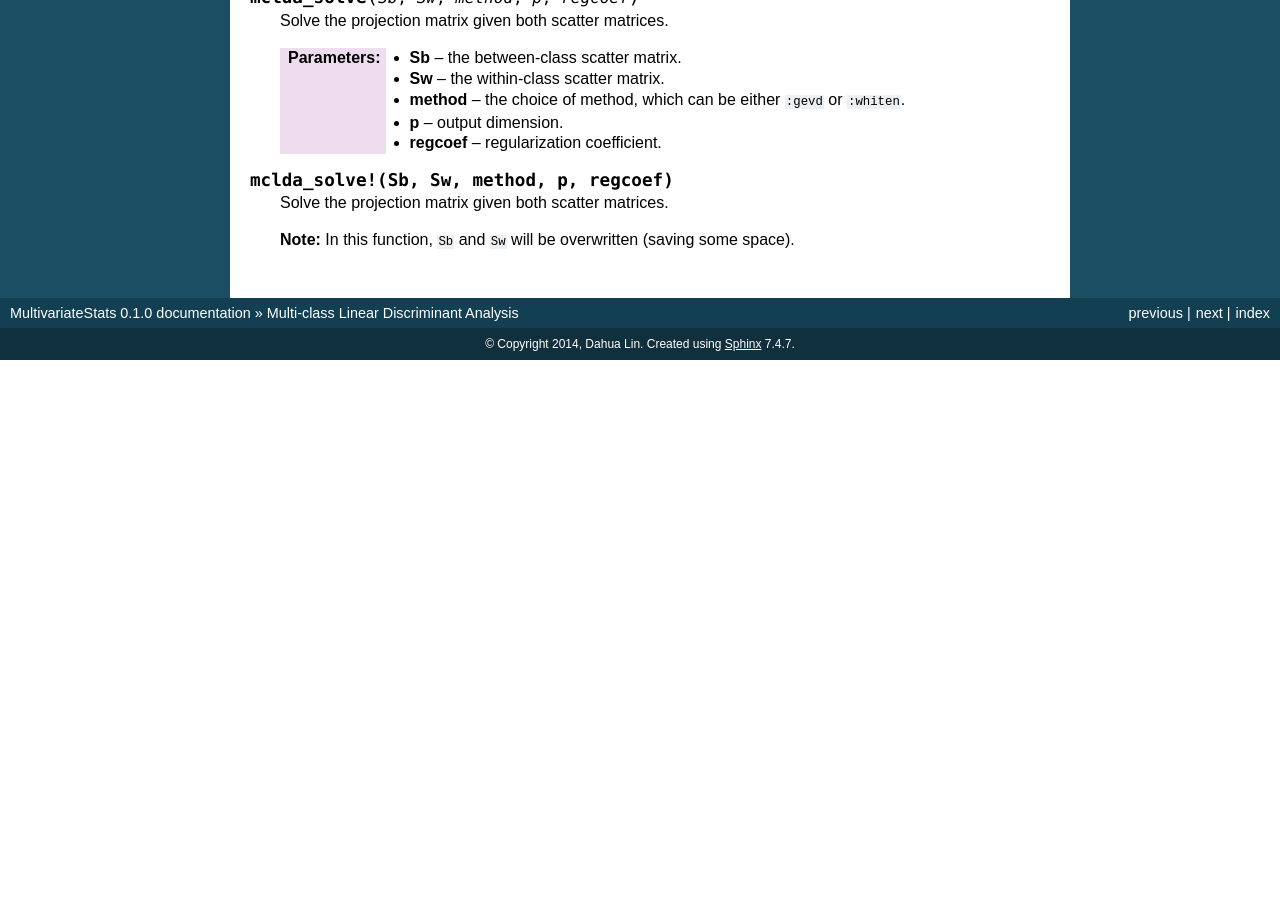
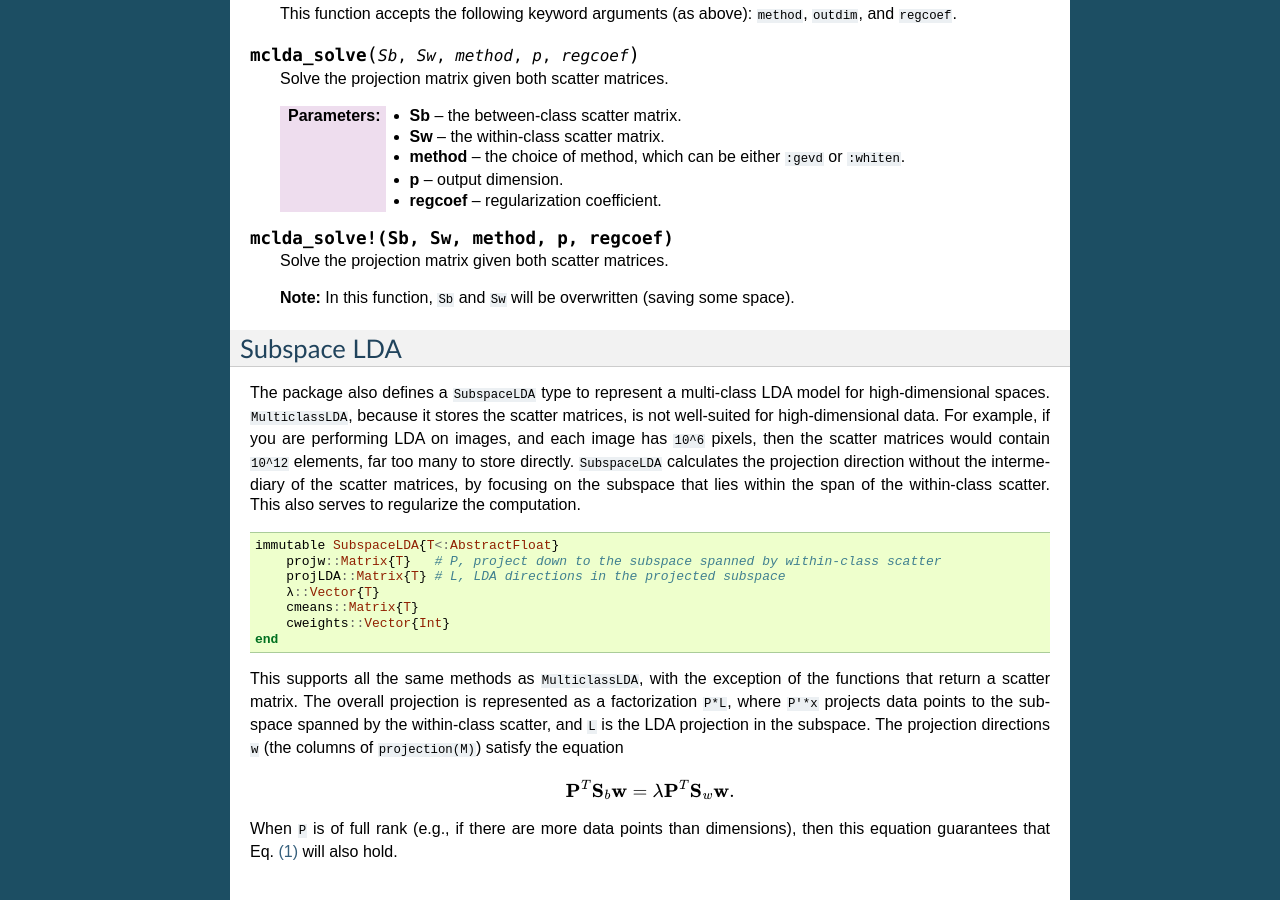
Before and after one commit to JuliaStats/MultivariateStats.jl, a Sphinx documentation site: the page built from docs/source/mclda.rst, in a window 1280 px wide and 900 px high, scrolled down 3525 px. Built offline with Sphinx 7.4.7, drawn with Linux system fonts in a browser that asks for light colours; formulas are drawn with MathJax 3; before the commit the page ends 3885 px from its top, so only the background shows below that; some of the changed text lies outside the part shown.

Commit message:
Add high-dimensional LDA algorithm; fix julia-0.5 depwarns/errors (#24)
* Bump the required Julia version to 0.4

* Fix depwarns (scale, issymmetric, view) on julia-0.5

* Add SubspaceLDA, for performing LDA in high-dimensional subspaces

* Use the default travis script

```diff
--- a/docs/source/mclda.rst
+++ b/docs/source/mclda.rst
@@ -37,11 +37,13 @@ Then, multi-class LDA can be formulated as an optimization problem to find a set
 
 The solution is given by the following generalized eigenvalue problem:
 
-.. math::
-
-    \mathbf{S}_b \mathbf{w} = \lambda \mathbf{S}_w \mathbf{w}
+.. math:: \mathbf{S}_b \mathbf{w} = \lambda \mathbf{S}_w \mathbf{w}
+   :label: LDAeigenvalue
 
 Generally, at most ``m - 1`` generalized eigenvectors are useful to discriminate between ``m`` classes.
+
+When the dimensionality is high, it may not be feasible to construct
+the scatter matrices. In such cases, see SubspaceLDA_ below.
 
 
 Multi-class LDA
@@ -211,3 +213,45 @@ Sometimes, it is useful to only perform one of these tasks. The package exposes
     Solve the projection matrix given both scatter matrices.
 
     **Note:** In this function, ``Sb`` and ``Sw`` will be overwritten (saving some space).
+
+.. _SubspaceLDA:
+
+Subspace LDA
+~~~~~~~~~~~~~~~~~
+
+The package also defines a ``SubspaceLDA`` type to represent a
+multi-class LDA model for high-dimensional spaces.  ``MulticlassLDA``,
+because it stores the scatter matrices, is not well-suited for
+high-dimensional data. For example, if you are performing LDA on
+images, and each image has ``10^6`` pixels, then the scatter matrices
+would contain ``10^12`` elements, far too many to store
+directly. ``SubspaceLDA`` calculates the projection direction without
+the intermediary of the scatter matrices, by focusing on the subspace
+that lies within the span of the within-class scatter. This also
+serves to regularize the computation.
+
+.. code-block:: julia
+
+    immutable SubspaceLDA{T<:AbstractFloat}
+        projw::Matrix{T}   # P, project down to the subspace spanned by within-class scatter
+        projLDA::Matrix{T} # L, LDA directions in the projected subspace
+        λ::Vector{T}
+        cmeans::Matrix{T}
+        cweights::Vector{Int}
+    end
+
+This supports all the same methods as ``MulticlassLDA``, with the
+exception of the functions that return a scatter matrix.  The overall
+projection is represented as a factorization ``P*L``, where ``P'*x``
+projects data points to the subspace spanned by the within-class
+scatter, and ``L`` is the LDA projection in the subspace.  The
+projection directions ``w`` (the columns of ``projection(M)``) satisfy
+the equation
+
+.. math::
+
+   \mathbf{P}^T \mathbf{S}_b \mathbf{w} = \lambda \mathbf{P}^T \mathbf{S}_w \mathbf{w}.
+
+When ``P`` is of full rank (e.g., if there are more data points than
+dimensions), then this equation guarantees that
+Eq. :eq:`LDAeigenvalue` will also hold.
```
Also changed, not shown: .travis.yml, 8 other files.
